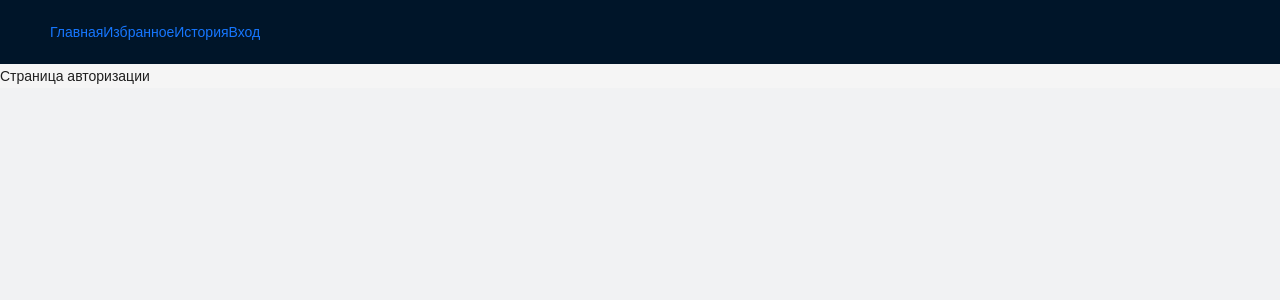
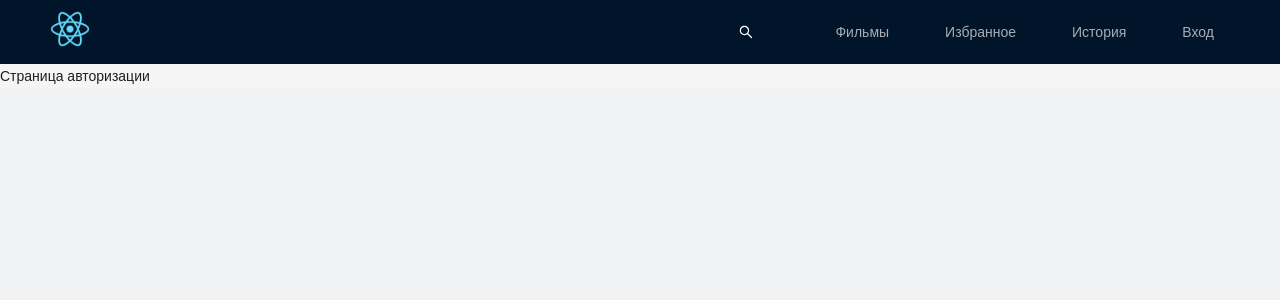
Before and after one commit to SarNadya/movie_collections, a React (Create React App) app: page /authorization in a window 1280 px wide. Shown: the top 300 px of the page. Built offline with nearby package versions, Linux system fonts and the light colour scheme; no server answers.

Commit message:
стилизация шапки сайта

```diff
--- a/src/components/App.tsx
+++ b/src/components/App.tsx
@@ -1,18 +1,15 @@
-import { NavLink } from 'react-router-dom';
 import { Layout } from 'antd';
 import { Content, Header } from 'antd/es/layout/layout';
 import '../styles/index.sass';
 import AppRouter from './AppRouter';
+import MovieHeader from './MovieHeader/MovieHeader';
 
 function App() {
   return (
     <div className="app">
       <Layout>
         <Header>
-          <NavLink to={'/'}>Главная</NavLink>
-          <NavLink to={'/favorites'}>Избранное</NavLink>
-          <NavLink to={'/history'}>История</NavLink>
-          <NavLink to={'/authorization'}>Вход</NavLink>
+          <MovieHeader />
         </Header>
         <Content>
           <AppRouter />
--- /dev/null
+++ b/src/components/MovieHeader/MovieHeader.module.sass
@@ -0,0 +1,15 @@
+.container
+  display: flex
+  align-items: center
+  justify-content: space-between
+  height: 100%
+
+  .logo
+    width: 40px
+
+  .menu
+    display: flex
+    align-items: center
+    justify-content: end
+    height: 100%
+    width: 70%
--- /dev/null
+++ b/src/components/MovieHeader/MovieHeader.tsx
@@ -0,0 +1,67 @@
+import { Button, ConfigProvider, Menu } from 'antd';
+import { NavLink } from 'react-router-dom';
+import logo from './img/logo.png';
+import { SearchOutlined } from '@ant-design/icons';
+import type { MenuProps } from 'antd';
+import s from './MovieHeader.module.sass';
+
+type MenuItem = Required<MenuProps>['items'][number];
+
+function getItem(
+  label: React.ReactNode,
+  key?: React.Key | null,
+  icon?: React.ReactNode,
+  children?: MenuItem[],
+  type?: 'group'
+): MenuItem {
+  return {
+    key,
+    icon,
+    children,
+    label,
+    type,
+  } as MenuItem;
+}
+
+const items: MenuItem[] = [
+  getItem(
+    '',
+    '1',
+    <Button type="text">
+      <SearchOutlined style={{ fontSize: '26px', color: '#fff' }} />
+    </Button>
+  ),
+  getItem('Фильмы', '2', <NavLink to={'/'} />),
+  getItem('Избранное', '3', <NavLink to={'/favorites'} />),
+  getItem('История', '4', <NavLink to={'/history'} />),
+  getItem('Вход', '5', <NavLink to={'/authorization'} />),
+];
+
+const MovieHeader = () => {
+  return (
+    <ConfigProvider
+      theme={{
+        token: {
+          colorPrimary: 'transparent',
+        },
+      }}
+    >
+      <div className={s.container}>
+        <div>
+          <NavLink to={'/'}>
+            <img src={logo} alt="logo" className={s.logo} />
+          </NavLink>
+        </div>
+        <Menu
+          theme="dark"
+          mode="horizontal"
+          items={items}
+          triggerSubMenuAction="click"
+          className={s.menu}
+        />
+      </div>
+    </ConfigProvider>
+  );
+};
+
+export default MovieHeader;
```
Also changed, not shown: src/components/MovieHeader/img/logo.png (added).
